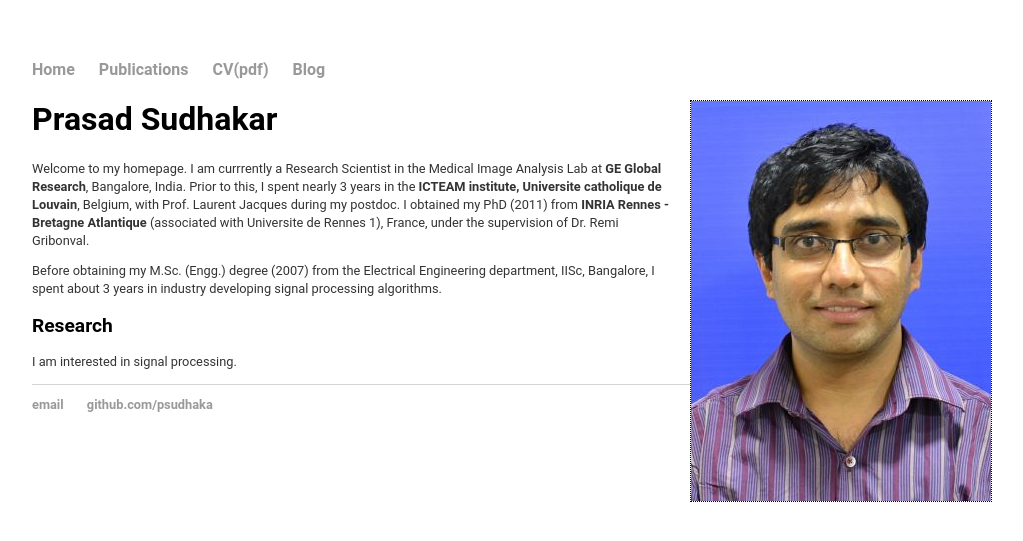
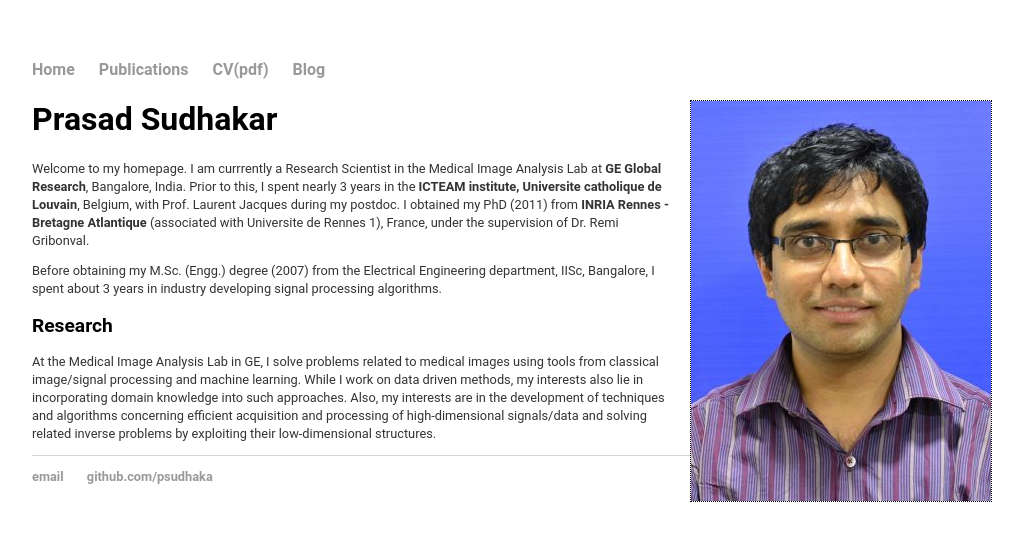
Before and after one commit to psudhaka/psudhaka.github.io, a Jekyll site: the page built from index.html, in a window 1280 px wide. Shown: the top 541 px of the page, without its empty margins (128-1151 px from the left). Built offline with Jekyll 4.4.1, drawn with Linux system fonts in a browser that asks for light colours.

Commit message:
Update index.html
Added research interests

```diff
--- a/index.html
+++ b/index.html
@@ -34,5 +34,8 @@ img {
 	</p>
 
 	<h2>Research</h2>
-  	<p>I am interested in signal processing. </p>
+  	<p>At the Medical Image Analysis Lab in GE, I solve problems related to medical images using tools from classical image/signal processing
+  	and machine learning. While I work on data driven methods, my interests also lie in incorporating domain knowledge into such approaches. Also,
+  	my interests are in the development of techniques and algorithms concerning efficient acquisition and processing of
+  	high-dimensional signals/data and solving related inverse problems by exploiting their low-dimensional structures. </p>
 </div><!-- /.blurb -->
```
